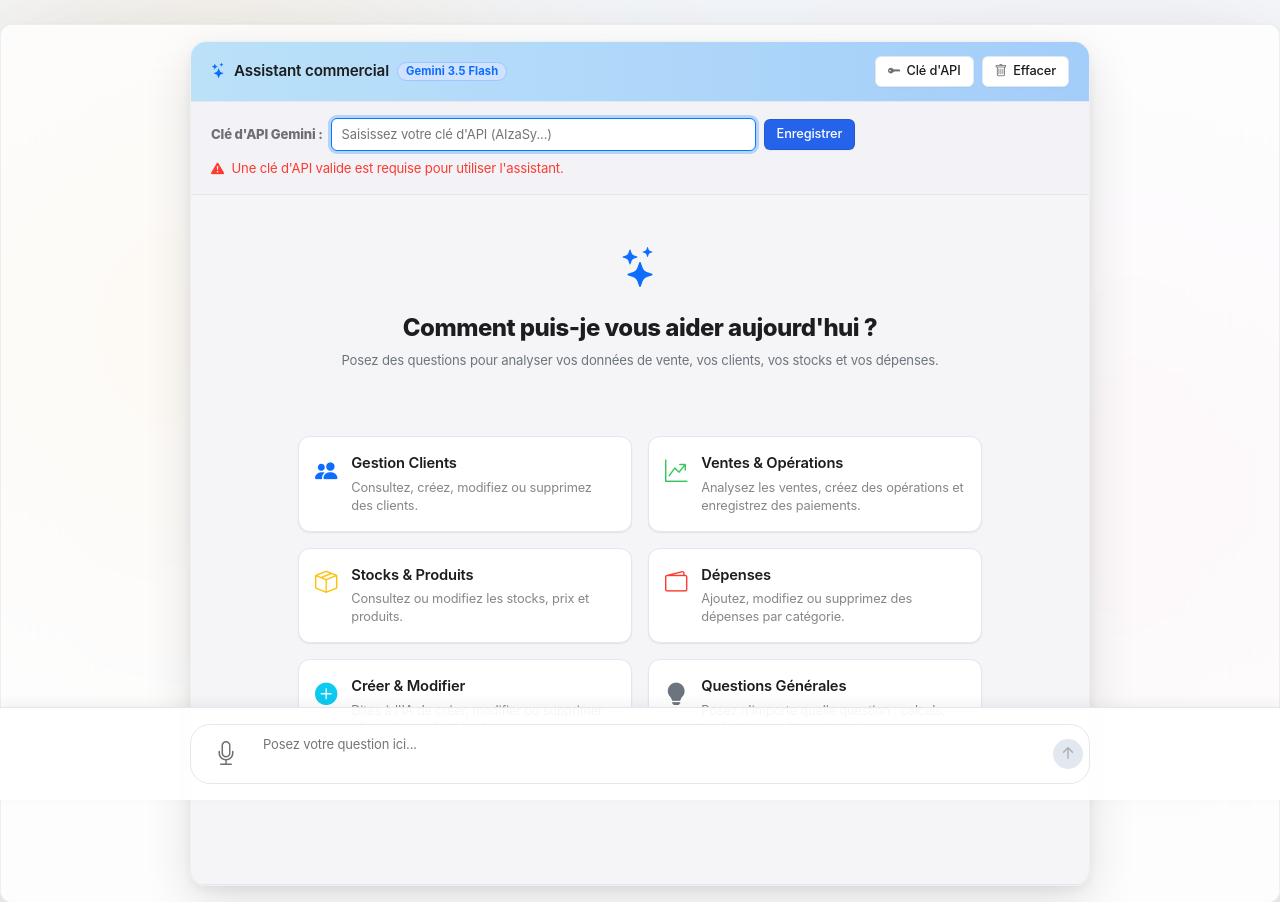
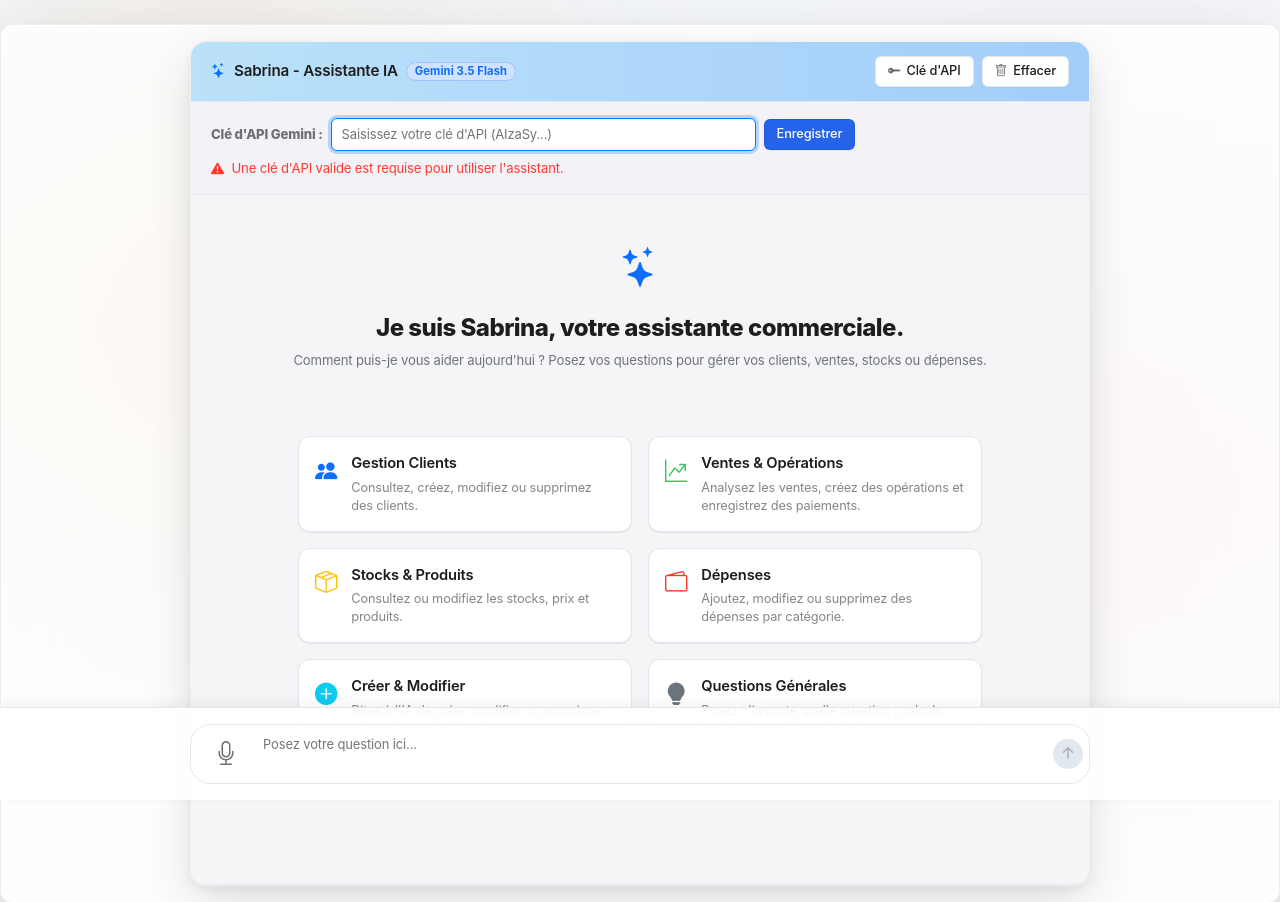
Before and after one commit to ouanesfab-alt/FABouanes, a Python web app: template templates/assistant.html in a window 1280 px wide. Shown: the top 902 px of the page. Run offline with Jinja, Linux system fonts and the light colour scheme; the template is opened without the code that fills it, so the values that code supplies are empty.

Commit message:
feat(ui): rename assistant to Sabrina, enable markdown links in parseMarkdown, and implement client-side commands for redirecting and toggling dark/light theme

````diff
--- a/templates/assistant.html
+++ b/templates/assistant.html
@@ -492,7 +492,7 @@
       <div class="d-flex align-items-center gap-2">
         <div class="mac-header-title">
           <i class="bi bi-stars text-primary"></i>
-          <span>Assistant commercial</span>
+          <span>Sabrina - Assistante IA</span>
           <span class="badge bg-primary-subtle text-primary border border-primary-subtle px-2 py-0.5" style="font-size: 0.7rem; border-radius: 10px;">Gemini 3.5 Flash</span>
         </div>
       </div>
@@ -540,8 +540,8 @@
           <div class="mb-3">
             <i class="bi bi-stars fs-1 text-primary"></i>
           </div>
-          <h3 class="fw-bold">Comment puis-je vous aider aujourd'hui ?</h3>
-          <p class="text-secondary small">Posez des questions pour analyser vos données de vente, vos clients, vos stocks et vos dépenses.</p>
+          <h3 class="fw-bold">Je suis Sabrina, votre assistante commerciale.</h3>
+          <p class="text-secondary small">Comment puis-je vous aider aujourd'hui ? Posez vos questions pour gérer vos clients, ventes, stocks ou dépenses.</p>
         </div>
         <div class="row g-3 welcome-grid">
           <div class="col-md-6">
@@ -761,10 +761,39 @@
         removeTypingIndicator(indicator);
 
         if (data.success) {
-          appendMessage('model', data.response);
+          const rawResponse = data.response || "";
+
+          // 1. Détection du thème à changer
+          const themeMatch = rawResponse.match(/\[THEME:(dark|light)\]/i);
+          if (themeMatch) {
+            const requestedTheme = themeMatch[1].toLowerCase();
+            const currentTheme = document.documentElement.getAttribute('data-theme') || 'light';
+            if (currentTheme !== requestedTheme) {
+              const toggleBtn = document.getElementById('themeToggleBtnNavbar');
+              if (toggleBtn) {
+                toggleBtn.click();
+              } else {
+                document.documentElement.setAttribute('data-theme', requestedTheme);
+                localStorage.setItem('fab_theme', requestedTheme);
+              }
+            }
+          }
+
+          // 2. Détection d'une redirection automatique
+          const redirectMatch = rawResponse.match(/\[REDIRECT:([^\]]+)\]/i);
+
+          appendMessage('model', rawResponse);
           history.push({ role: 'user', parts: [{ text: text }] });
-          history.push({ role: 'model', parts: [{ text: data.response }] });
+          history.push({ role: 'model', parts: [{ text: rawResponse }] });
           saveHistory();
+
+          if (redirectMatch) {
+            const redirectUrl = redirectMatch[1].trim();
+            appendMessage('system', `Redirection automatique vers ${redirectUrl}...`);
+            setTimeout(() => {
+              window.location.href = redirectUrl;
+            }, 1200);
+          }
         } else {
           appendMessage('system', data.error || "Une erreur est survenue.");
         }
@@ -934,10 +963,20 @@
 
     function parseMarkdown(md) {
       if (!md) return "";
-      let html = md
+
+      // Nettoyer les tags d'actions pour qu'ils ne s'affichent pas sous forme de texte brut
+      let cleaned = md
+        .replace(/\[REDIRECT:[^\]]+\]/gi, '')
+        .replace(/\[THEME:[^\]]+\]/gi, '')
+        .trim();
+
+      let html = cleaned
         .replace(/&/g, "&amp;")
         .replace(/</g, "&lt;")
         .replace(/>/g, "&gt;");
+
+      // Remplacer [texte](url) par <a href="url">texte</a>
+      html = html.replace(/\[([^\]]+)\]\(([^)]+)\)/g, '<a href="$2" class="fw-semibold text-primary text-decoration-underline">$1</a>');
 
       html = html.replace(/```(sql|json|text|html|)?([\s\S]*?)```/g, '<pre><code>$2</code></pre>');
       html = html.replace(/`([^`]+)`/g, '<code>$1</code>');
@@ -945,7 +984,7 @@
       html = html.replace(/\|(.+)\|/g, function (match, row) {
         const cols = row.split('|').map(c => c.trim());
         if (cols.join('').replace(/-/g, '') === '') return '';
-        const tag = md.indexOf(match) < md.indexOf('\n--') ? 'th' : 'td';
+        const tag = cleaned.indexOf(match) < cleaned.indexOf('\n--') ? 'th' : 'td';
         return '<tr>' + cols.map(c => `<${tag}>${c}</${tag}>`).join('') + '</tr>';
       });
       html = html.replace(/(<tr>[\s\S]*?<\/tr>)+/g, '<table>$1</table>');
````
